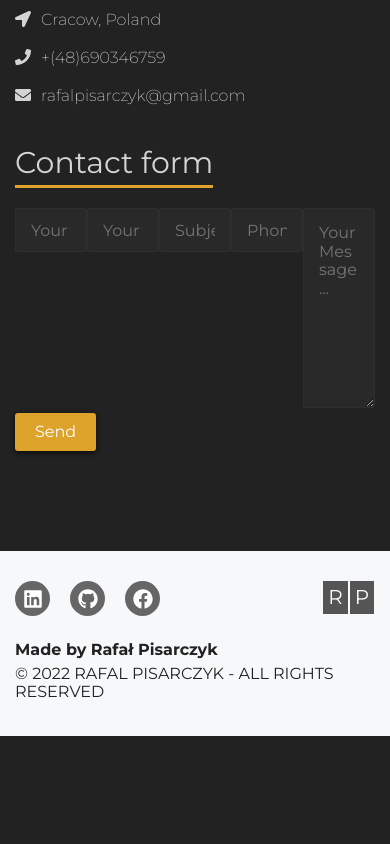
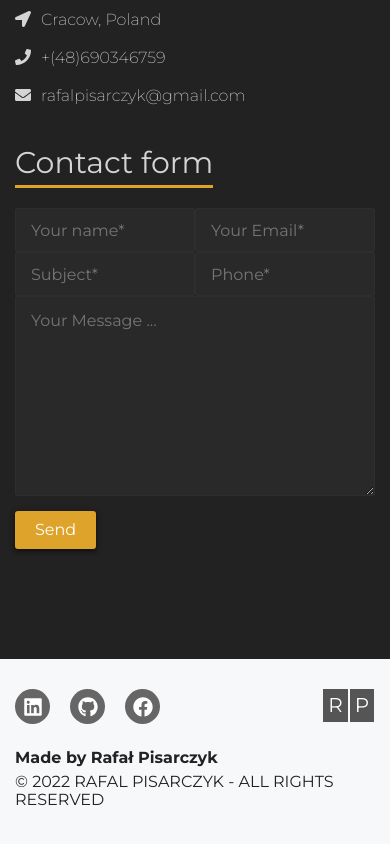
Before and after one commit to claritycodeweb/me2.0, a Next.js app: page / in a window 390 px wide. Shown: the part 5639-6483 px from the top of the page. Before the commit the page ends 6375 px from the top, so only its background shows below. Built offline with nearby package versions, Linux system fonts and the light colour scheme.

Commit message:
fix blog

```diff
--- a/components/Home/HomeContact.tsx
+++ b/components/Home/HomeContact.tsx
@@ -97,7 +97,7 @@ const HomeContact = ({}: IProps) => {
               }}
             >
               <RowStyled>
-                <Col base={6}>
+                <Col base={6} desktop={6}>
                   <input
                     type="text"
                     placeholder="Your name*"
@@ -107,7 +107,7 @@ const HomeContact = ({}: IProps) => {
                     required
                   />
                 </Col>
-                <Col base={6}>
+                <Col base={6} desktop={6}>
                   <input
                     type="email"
                     placeholder="Your Email*"
@@ -117,7 +117,7 @@ const HomeContact = ({}: IProps) => {
                     required
                   />
                 </Col>
-                <Col base={6}>
+                <Col base={6} desktop={6}>
                   <input
                     type="text"
                     placeholder="Subject*"
@@ -127,7 +127,7 @@ const HomeContact = ({}: IProps) => {
                     required
                   />
                 </Col>
-                <Col base={6}>
+                <Col base={6} desktop={6}>
                   <input
                     type="text"
                     placeholder="Phone*"
@@ -137,7 +137,7 @@ const HomeContact = ({}: IProps) => {
                     required
                   />
                 </Col>
-                <Col base={12}>
+                <Col base={12} desktop={12}>
                   <textarea
                     name="message"
                     id="message"
@@ -149,7 +149,7 @@ const HomeContact = ({}: IProps) => {
                   />
                 </Col>
               </RowStyled>
-              <Row>
+              <Row margin={'1rem 0 1rem 0'}>
                 <Col>
                   <MainButton type="submit">Send</MainButton>
                 </Col>
```
Also changed, not shown: components/Articles/ArticleList.tsx (+12 -2 lines).
